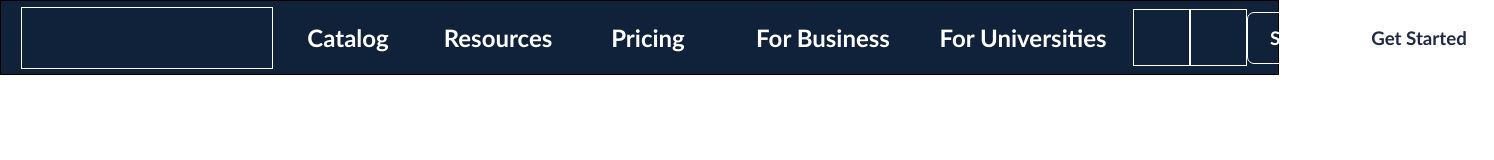
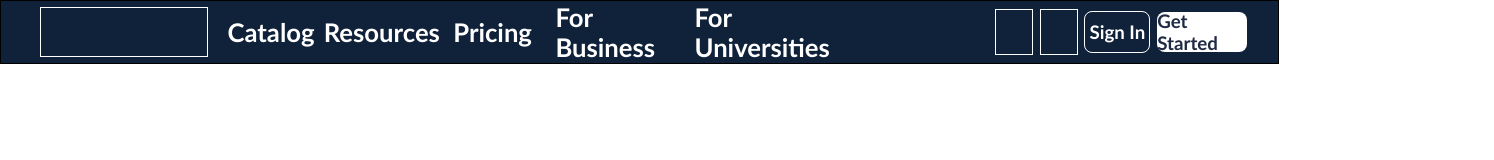
Before and after one commit to appsfly/Datacamp-Website, a plain HTML site: page index.html in a window 1280 px wide. Shown: the whole page, 1494 px wide, since content can reach past the window. Drawn offline with Linux system fonts and the light colour scheme.

Commit message:
Unit changes
The use of rem (added correctly)

```diff
--- a/style.css
+++ b/style.css
@@ -1,3 +1,7 @@
+html {
+    font-size: 16px;
+}
+
 body {
     margin: 0px;
     padding: 0px;
@@ -5,7 +9,7 @@ body {
 
 .header-wrapper {
     width: 99.9vw;
-    height: 75px;
+    height: 8vh;
 
     background-color: #10213a;
     border: 1px solid #000000;
@@ -15,110 +19,75 @@ body {
     justify-content: space-between;
 
     box-sizing: border-box;
-    padding-left: 15px;
-    padding-right: 15px;
+    padding-left: 16px;
+    padding-right: 16px;
 }
 
 .left-hw-container {
-    width: 1250px;
-    height: 70px;
+    width: 65vw;
+    height: 7.5vh;
 
     display: flex;
     align-items: center;
     justify-content: space-evenly;
 
     box-sizing: border-box;
-    padding-left: 5px;
-    padding-right: 5px;
+    padding-left: 8px;
+    padding-right: 8px;
 }
 
 .logo {
-    width: 250px;
-    height: 60px;
+    width: 13vw;
+    height: 6vh;
 
     border: 1px solid #ffffff;
 }
 
-.Catalog {
-    width: 150px;
-    height: 50px;
-
-    /* border: 1px solid #ffffff; */
+.Catalog,
+.resources,
+.pricing {
+    width: 7.5vw;
+    height: 5vh;
 
     display: flex;
     align-items: center;
     justify-content: center;
 
+    font-size: 1.07rem;
     font-family: 'Trebuchet MS', 'Lucida Sans Unicode', 'Lucida Grande', 'Lucida Sans', Arial, sans-serif;
     color: white;
 }
 
-.resources {
-    width: 150px;
-    height: 50px;
-
-    /* border: 1px solid #ffffff; */
+.for-business,
+.for-universities {
+    width: 10vw;
+    height: 5vh;
 
     display: flex;
     align-items: center;
     justify-content: center;
 
-    font-family: 'Trebuchet MS', 'Lucida Sans Unicode', 'Lucida Grande', 'Lucida Sans', Arial, sans-serif;
-    color: white;
-}
-
-.pricing {
-    width: 150px;
-    height: 50px;
-
-    display: flex;
-    align-items: center;
-    justify-content: center;
-
-    font-family: 'Trebuchet MS', 'Lucida Sans Unicode', 'Lucida Grande', 'Lucida Sans', Arial, sans-serif;
-    color: white;
-}
-
-.for-business {
-    width: 200px;
-    height: 50px;
-
-    display: flex;
-    align-items: center;
-    justify-content: center;
-
-    font-family: 'Trebuchet MS', 'Lucida Sans Unicode', 'Lucida Grande', 'Lucida Sans', Arial, sans-serif;
-    color: white;
-}
-
-.for-universities {
-    width: 200px;
-    height: 50px;
-
-    display: flex;
-    align-items: center;
-    justify-content: center;
-
+    font-size: 1.07rem;
     font-family: 'Trebuchet MS', 'Lucida Sans Unicode', 'Lucida Grande', 'Lucida Sans', Arial, sans-serif;
     color: white;
 }
 
 .right-hw-container {
-    width: 450px;
-    height: 70px;
+    width: 22vw;
+    height: 7.5vh;
 
     display: flex;
     align-items: center;
     justify-content: space-evenly;
 
     box-sizing: border-box;
-    padding-left: 5px;
-    padding-right: 5px;
+    padding-left: 8px;
+    padding-right: 8px;
 }
 
 .search-btn {
-    width: 55px;
-    height: 55px;
+    width: 2.8vw;
+    height: 5.5vh;
 
     border: 1px solid #ffffff;
 
@@ -128,8 +97,8 @@ body {
 }
 
 .language-btn {
-    width: 55px;
-    height: 55px;
+    width: 2.8vw;
+    height: 5.5vh;
 
     border: 1px solid #ffffff;
 
@@ -139,31 +108,33 @@ body {
 }
 
 .sign-in {
-    width: 100px;
-    height: 50px;
+    width: 5vw;
+    height: 5vh;
 
     border: 1px solid #ffffff;
-    border-radius: 7px;
+    border-radius: 8px;
 
     display: flex;
     align-items: center;
     justify-content: center;
 
+    font-size: 1rem;
     font-family: 'Trebuchet MS', 'Lucida Sans Unicode', 'Lucida Grande', 'Lucida Sans', Arial, sans-serif;
     color: white;
 }
 
 .get-started {
-    width: 140px;
-    height: 50px;
+    width: 7vw;
+    height: 5vh;
 
     background-color: #ffffff;
-    border-radius: 7px;
+    border-radius: 8px;
 
     display: flex;
     align-items: center;
     justify-content: center;
 
+    font-size: 1rem;
     font-family: 'Trebuchet MS', 'Lucida Sans Unicode', 'Lucida Grande', 'Lucida Sans', Arial, sans-serif;
     color: #1f2b44;
 }
```
Also changed, not shown: index.html (+1 -0 lines).
